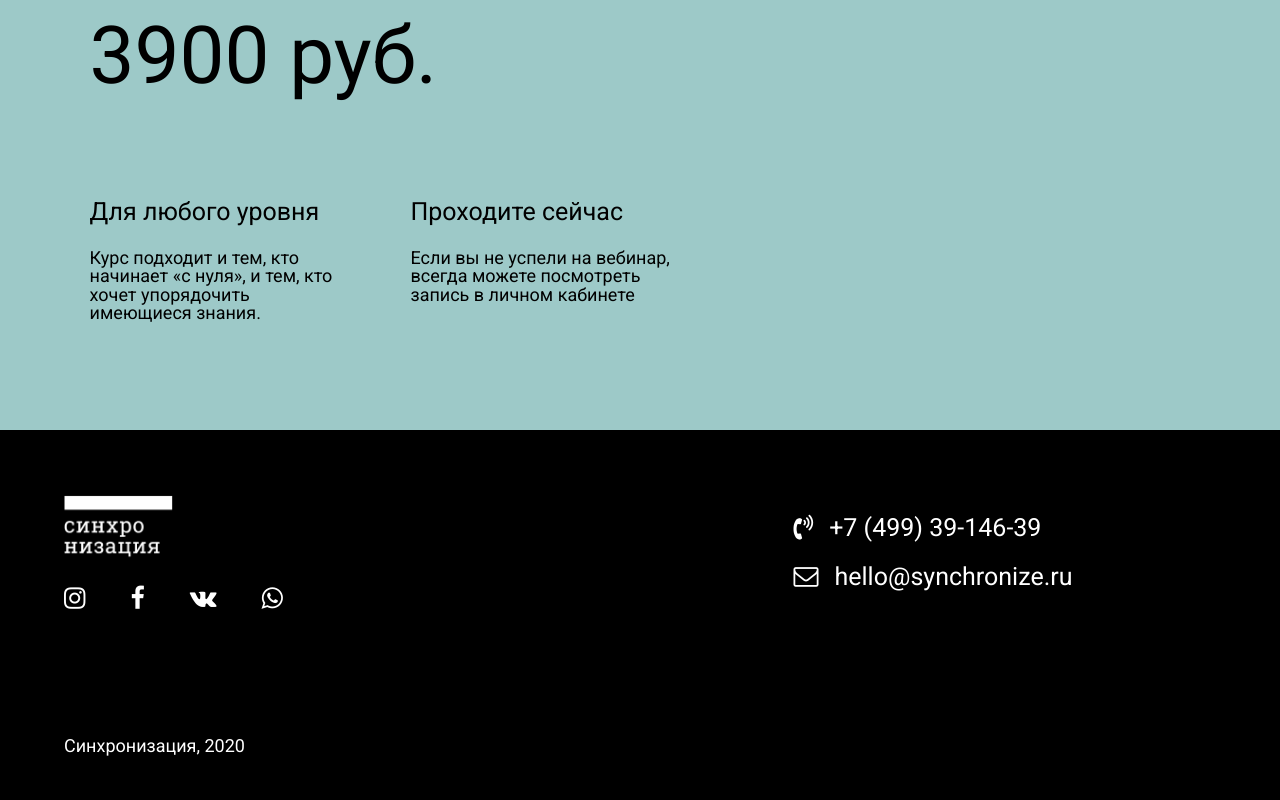
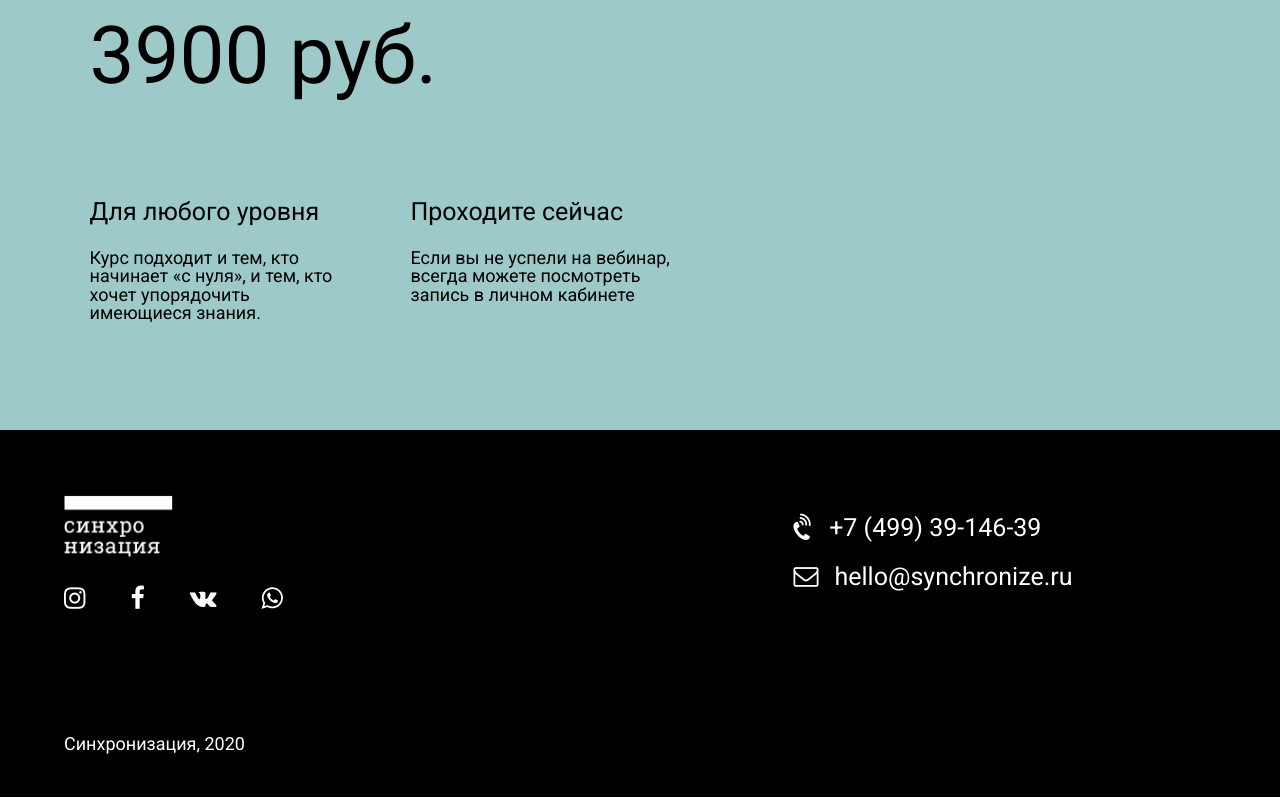
Before and after one commit to madinaalizada/Responisive_Pet_Project, a plain HTML site: page index.html in a window 1280 px wide. Shown: the part 5045-5845 px from the top of the page. Drawn offline with Linux system fonts and the light colour scheme.

Commit message:
footer line-height

```diff
--- a/footer.css
+++ b/footer.css
@@ -34,6 +34,7 @@
 .copy-right {
     font-size: 18px;
     margin-top: 10%;
+    line-height: 18px;
 }
 
 
@@ -42,14 +43,19 @@
     font-size: 25px;
 }
 
-.phone,
-.email {
+.phone i{
+    transform: rotate(-40deg);
+}
+
+
+.email, .phone {
     margin-top: 4%;
 }
 
 .phone span,
 .email span {
     margin-left: 2%;
+    line-height: 26px;
 }
 
 
```
